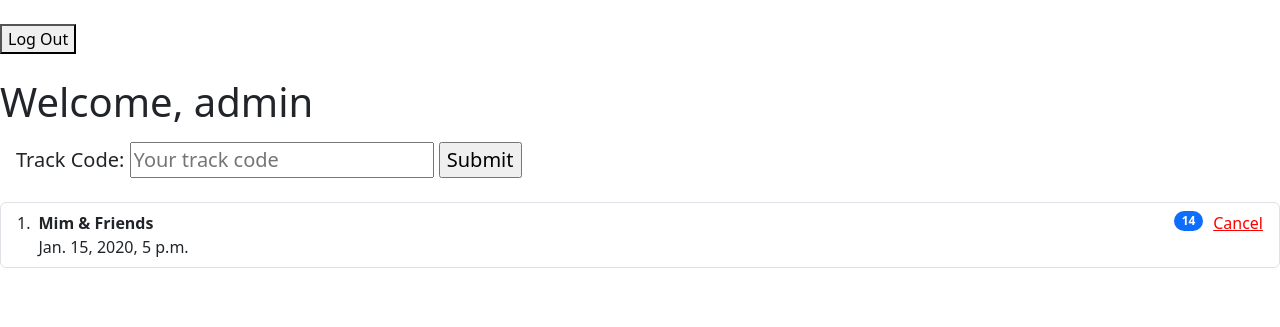
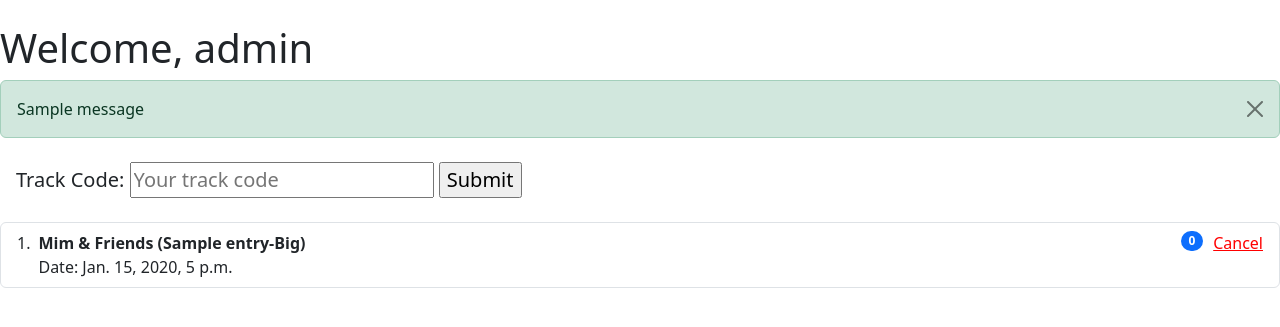
Before and after one commit to ParimaSA/Queue_Management, a Django app: page /customer/home/ in a window 1280 px wide. Shown: the part 64-391 px from the top of the page. Run offline with Django 4.2, Linux system fonts and the light colour scheme; a user stored in the database is signed in; data comes from the database, SQL or seed files in the repository; tables that the repository leaves empty hold one stand-in row (values such as "Sample post"); one stand-in notice (Sample message) is shown.

Commit message:
Home page working with visitors and customers

```diff
--- a/customer/templates/customer/home.html
+++ b/customer/templates/customer/home.html
@@ -12,12 +12,18 @@
 
 <br>
 {% if user.is_authenticated %}
-   <form action="{% url 'customer:logout' %}" method="post">
-   {% csrf_token %}
-   <button type="submit">Log Out</button>
-   </form>
-<br>
 <h1>Welcome, {{user.username}}</h1>
+{% endif %}
+
+{% if messages %}
+{% for msg in messages %}
+<div class="alert alert-{{ msg.tags }} alert-dismissible fade show"
+     role="{{msg.tags}}">
+
+    {{msg}}
+  <button type="button" class="btn-close" data-bs-dismiss="alert" aria-label="Close"></button>
+</div>
+{% endfor %}
 {% endif %}
 
 <form action="{% url 'customer:home' %}" method="post">
@@ -33,13 +39,22 @@
 <ol class="list-group list-group-numbered">
   {% for my_queue in customer_queue_list %}
   <li class="list-group-item d-flex justify-content-between align-items-start">
-    <div class="ms-2 me-auto">
-      <div class="fw-bold">{{my_queue.entry.business.name}}</div>
-        {{my_queue.entry.time_in}}
-    </div>
-    <span class="badge text-bg-primary rounded-pill">14</span>
-      <a href="{% url 'customer:cancel-queue' my_queue.entry.id %}" id="cancel-home">
-          <i class="bi bi-x-circle-fill"></i>Cancel</a>
+
+        {% if user.is_authenticated %}
+            <div class="ms-2 me-auto">
+              <div class="fw-bold">{{my_queue.entry.business.name}} ({{my_queue.entry.name}}-{{my_queue.entry.queue}})</div>
+                Date: {{my_queue.entry.time_in}}
+            </div>
+              <span class="badge text-bg-primary rounded-pill">{{my_queue.entry.get_queue_position}}</span>
+              <a href="{% url 'customer:cancel-queue' my_queue.entry.id %}" id="cancel-home">
+                  <i class="bi bi-x-circle-fill"></i>Cancel</a>
+        {% else %}
+            <div class="ms-2 me-auto">
+              <div class="fw-bold">{{my_queue.business.name}} ({{my_queue.name}}-{{my_queue.queue}})</div>
+                Date: {{my_queue.time_in}}
+            </div>
+
+        {% endif %}
   </li>
   {% endfor %}
 </ol>
--- a/customer/views.py
+++ b/customer/views.py
@@ -1,8 +1,9 @@
 """Views for customer app."""
+
 from django.http import HttpResponse
 from django.shortcuts import render, redirect
 from django.views.generic.list import ListView
-from .models import CustomerQueue,Customer, Entry
+from .models import CustomerQueue, Customer, Entry
 from django.contrib import messages
 import logging
 
@@ -11,37 +12,62 @@ logger = logging.getLogger(__name__)
 
 
 def cancel_queue(request, entry_id):
+    """When the queue is canceled, the entry is also cancel."""
     Entry.objects.get(id=entry_id).delete()
-    return redirect('customer:home')
+    return redirect("customer:home")
+
 
 class HomeListView(ListView):
-    template_name = 'customer/home.html'
-    context_object_name = 'customer_queue_list'
+    """View for customer's home page."""
+
+    template_name = "customer/home.html"
+    context_object_name = "customer_queue_list"
 
     def get_queryset(self):
+        """Return a queryset of CustomerQueue instances for the authenticated user.
+
+        If it's anonymous user, it will return nothing.
+        """
+        if not self.request.user.is_authenticated:
+            return []
         return CustomerQueue.objects.filter(customer__user__username=self.request.user)
 
+    def post(self, request, *args, **kwargs):
+        """Allow an authenticated user can cancel and view their customer queue by inputting track code.
 
-    def post(self, request, *args, **kwargs):
-        track_code = request.POST['track-code']
+        Visitor can only view a single entry based on track code.
+        In case another user tried to access the track code of others,
+        they cannot view the entry nor cancel it either.
+        """
+        print(request.user.username)
+
+        track_code = request.POST["track-code"]
         try:
             my_entry = Entry.objects.get(tracking_code=str(track_code))
         except (Entry.DoesNotExist, KeyError):
-            logger.error(f'trackcode {track_code} does not exist in entry')
-            return redirect('customer:home')
+            logger.error(f"Track code: {track_code} does not exist in entry")
+            messages.warning(request, "The track code is incorrect.")
+            return redirect("customer:home")
 
-        logger.info(f'trackcode {track_code} existed in entry.')
+        logger.info(f"Trackcode: {track_code} existed in entry.")
+        if not self.request.user.is_authenticated:  # visitors
+            logger.info("Visitor tried to see entry.")
+            return render(
+                request, self.template_name, {"customer_queue_list": [my_entry]}
+            )
+
         try:
-            entry_count = CustomerQueue.objects.filter(customer__user=self.request.user, entry=my_entry).count()
+            my_queue = CustomerQueue.objects.get(entry=my_entry)
+            if my_queue.customer.user != self.request.user:
+                logger.warning("This user tried to access other person queue entry.")
+                messages.warning(request, "You can't access someone else entry!")
+        except CustomerQueue.DoesNotExist:
             my_customer = Customer.objects.get(user=self.request.user)
-        except (Customer.DoesNotExist):
-            logger.error(f'{self.request.user.username} is not customer')
-            return redirect('customer:home')
-        if not entry_count:
             CustomerQueue.objects.create(customer=my_customer, entry=my_entry)
-            logger.info(f'create customer_queue for {self.request.user}')
+            logger.info(f"create customer_queue for {self.request.user.username}")
+            messages.success(request, "This entry is added to your queue history.")
 
-        return redirect('customer:home')
+        return redirect("customer:home")
 
 
 def profile(request):
```
